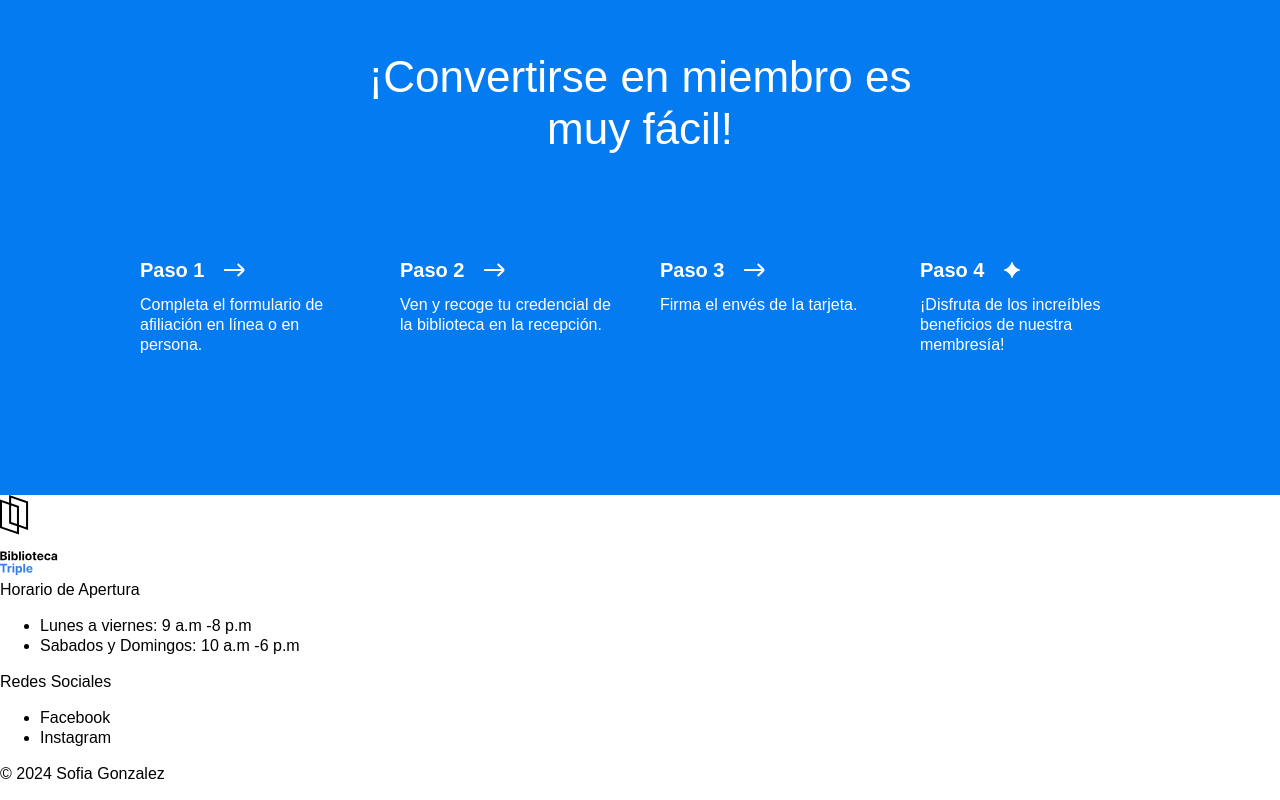
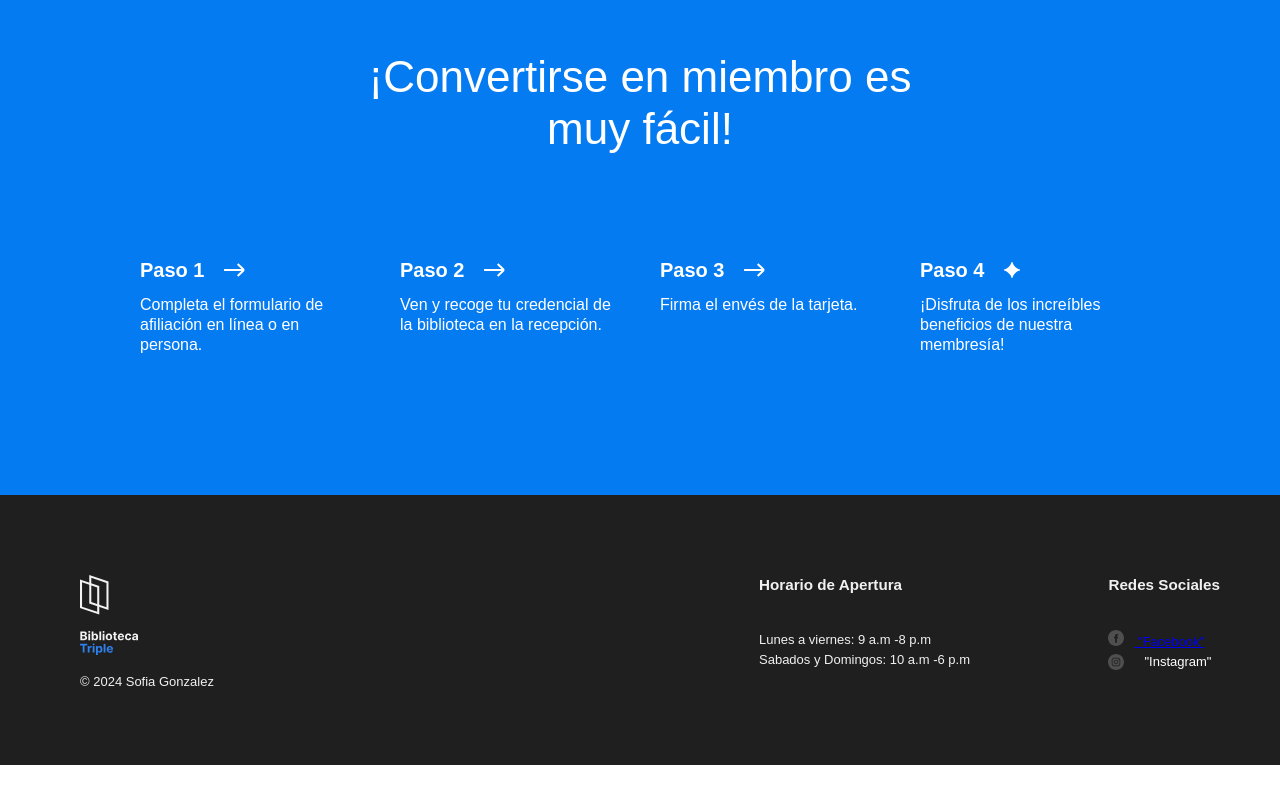
Before and after one commit to sof2214/web_project_library_es, a plain HTML site: page index.html in a window 1280 px wide. Shown: the part 3111-3911 px from the top of the page. After the commit the page ends 3876 px from the top, so only its background shows below. Drawn offline with Linux system fonts and the light colour scheme; files whose address does not match are found by name.

Commit message:
proyecto 3

```diff
--- a/index.html
+++ b/index.html
@@ -290,36 +290,54 @@
             </li>
           </ul>
         </section>
-        <footer class="footer">
+        <footer class="footer" id="footer">
+          <div class="footer__cover">
             <div class="footer__columns">
               <div class="footer__column">
                 <img
                   class="footer__logo"
-                src="./images/logo.svg"
+                  src="./web_project_3__images/web_project_3_images/logo_white.svg"
                   alt="Logo de Tripleten"
                 />
               </div>
               <div class="footer__column footer__column_content_hours">
-              <header class="footer__column-heading">
-                Horario de Apertura
-              </header>
-              <ul class="footer_list">
-                <li class="footer__list-item">Lunes a viernes: 9 a.m -8 p.m</li>
+                <h3 class="footer__column-heading">Horario de Apertura</h3>
+                <ul class="footer__list">
+                  <li class="footer__list-item">
+                    Lunes a viernes: 9 a.m -8 p.m
+                  </li>
                   <li class="footer__list-item">
                     Sabados y Domingos: 10 a.m -6 p.m
                   </li>
                 </ul>
               </div>
               <div class="footer__column footer__column_content_social">
-              <header class="footer__column-heading">Redes Sociales</header>
+                <h3 class="footer__column-heading">Redes Sociales</h3>
                 <ul class="footer__list">
-                <li class="footer__list-item">Facebook</li>
-                <li class="footer__list-item">Instagram</li>
+                  <li class="footer__list-item">
+                    <a href="#" class="footer_column-link">
+                      <img
+                        src="./web_project_3__images/web_project_3_images/facebook_white.svg"
+                        alt="Facebook logo"
+                        class="footer__social-icon"
+                      />
+                      "Facebook"
+                    </a>
+                  </li>
+                  <li class="footer__list-item">
+                    <a href="#" class="footer__column-link">
+                      <img
+                        src="./web_project_3__images/web_project_3_images/instagram_white.svg"
+                        alt="Instagram logo"
+                        class="footer__social-icon"
+                      />
+                      "Instagram"
+                    </a>
+                  </li>
                 </ul>
               </div>
-            <div class="footer__copyright">
-              <p>© 2024 Sofia Gonzalez</p>
             </div>
+            <p class="footer__copyright">© 2024 Sofia Gonzalez</p>
           </div>
         </footer>
       </main>
--- a/styles/style.css
+++ b/styles/style.css
@@ -316,7 +316,7 @@
   display: flex;
   justify-content: center;
   gap: 40px;
-
+}
 .step {
   flex-direction: row;
   flex-basis: 220px;
@@ -340,41 +340,75 @@
 }
 
 .footer {
+  display: flex;
+  background-color: #1f1f1f;
+  color: #f1f1f1;
   box-sizing: border-box;
+  padding: 80px 60px 60px 80px;
+}
+
+.footer__cover {
+  width: 100%;
+  position: relative;
 }
 
 .footer__columns {
+  display: flex;
+  justify-content: space-between;
 }
-
 .footer__column_content_hours {
+  font-size: small;
+  position: absolute;
+  right: 250px;
+  margin-left: auto;
 }
 
 .footer__column_content_social {
+  font-size: small;
+  margin-left: 80px;
 }
 
 .footer__logo {
+  width: 58px;
+  height: 80px;
 }
 
 .footer__column-heading {
+  padding-bottom: 20px;
+  margin-top: 0;
+  font-weight: bold;
 }
 
 .footer__list {
-  /* El siguiente código elimina los estilos predeterminados del navegador para las listas */
   list-style-type: none;
   padding: 0;
   margin: 0;
 }
 
 .footer__list-item {
+  padding-bottom: 0 16px 0 0;
+  display: flex;
+  flex-wrap: wrap;
+  gap: 10px;
 }
 
 .footer__column-link {
+  display: flex;
   color: white;
   text-decoration: none;
+  column-gap: 10px;
+  align-items: center;
 }
 
 .footer__social-icon {
+  width: 16px;
+  height: 16px;
+  padding-right: 10px;
+  padding-bottom: 0;
 }
 
 .footer__copyright {
+  margin-top: 100px;
+  margin-top: 0;
+  font-size: small;
 }
```
Lines whose indentation alone changed are shown as unchanged.
